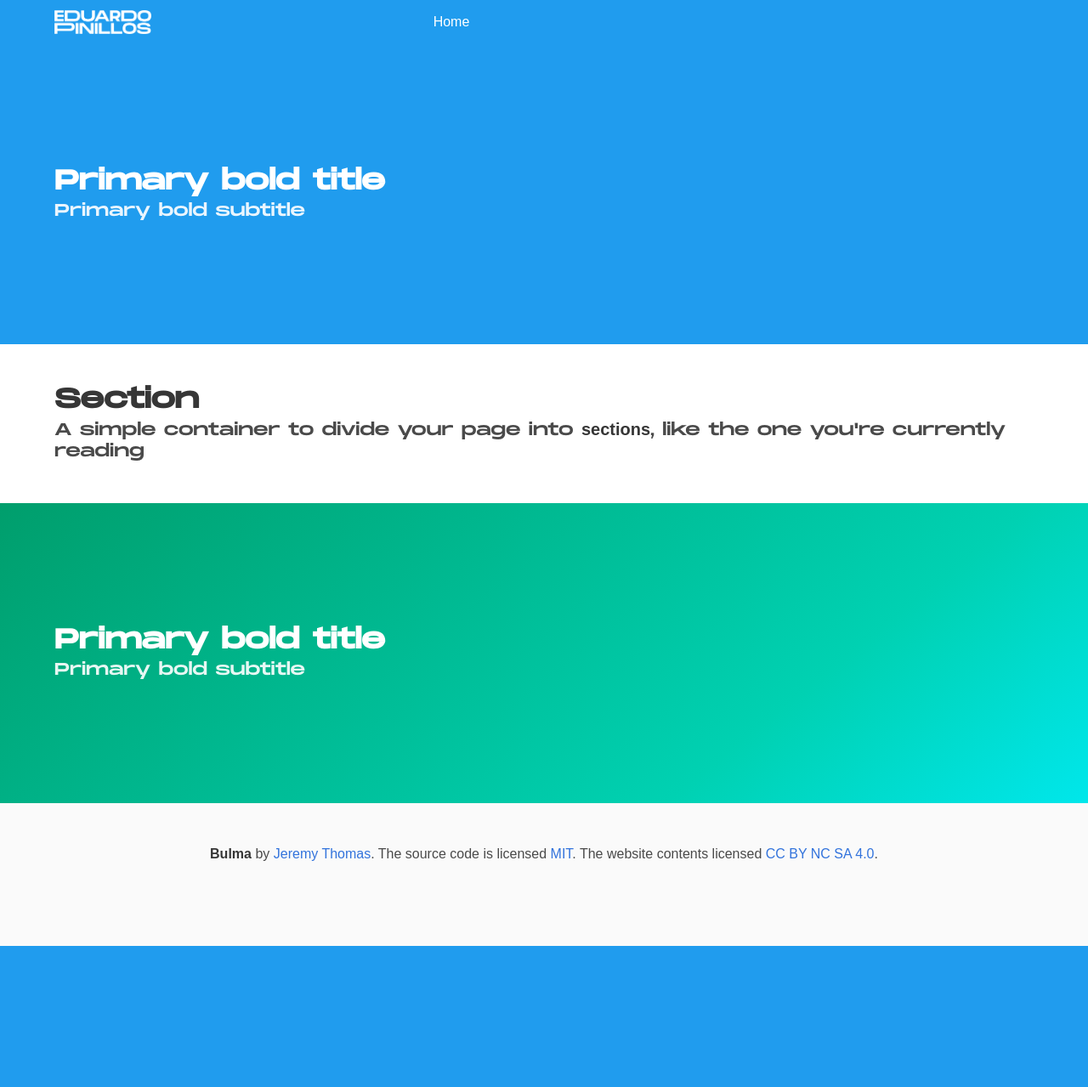
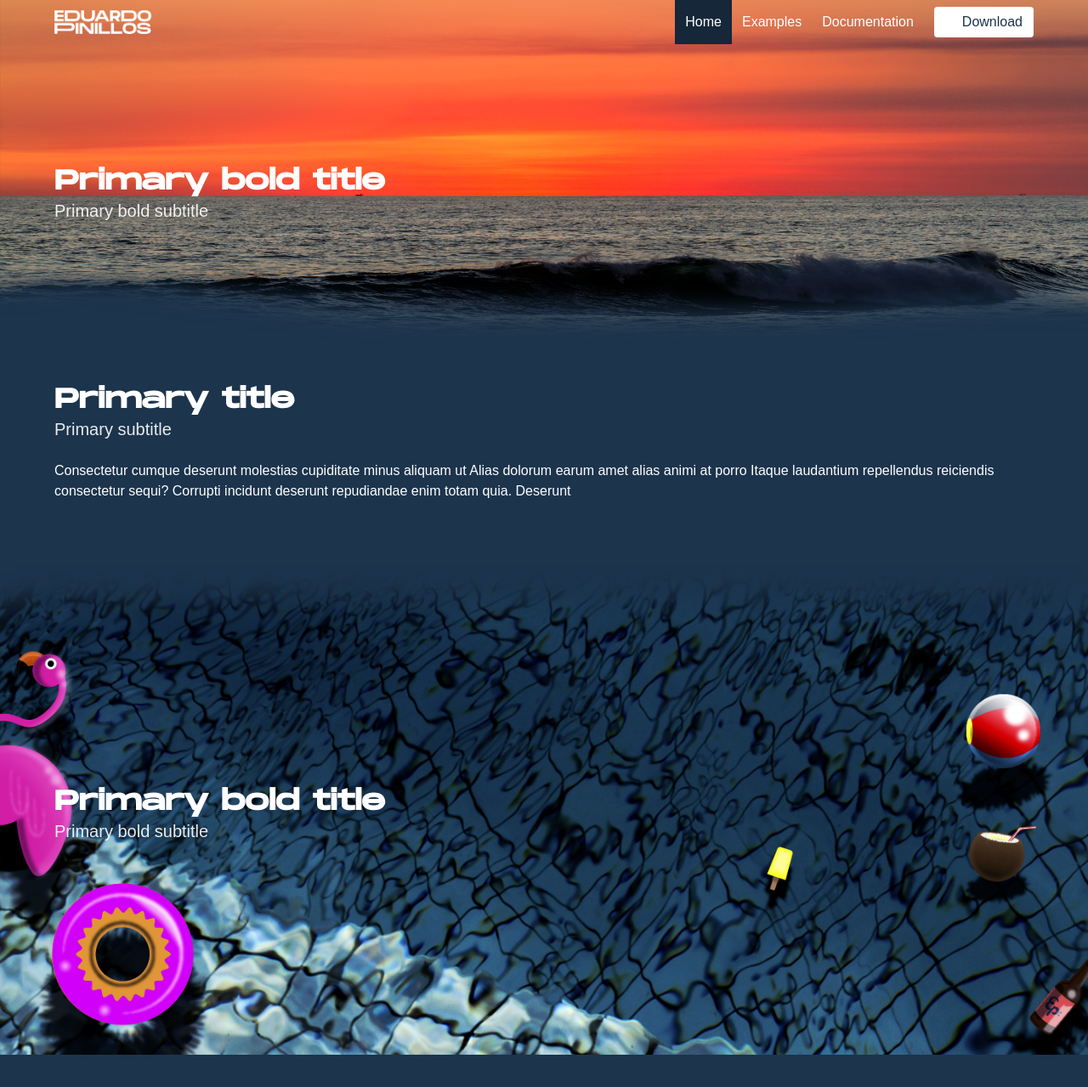
Before and after one commit to jodavle/guayo-wp, a PHP site: page /single.html in a window 1280 px wide. Shown: the whole page at 85% size. Before the commit the page ends 1113 px from the top, so only its background shows below. Run offline with PHP 8.4, Linux system fonts and the light colour scheme; some web fonts are replaced.

Commit message:
Cambios generales - casi final; pendiente hacer funcionar animación en inicio y botones redes.

```diff
--- a/single.html
+++ b/single.html
@@ -7,7 +7,7 @@
 </head>
 <body>
 
-<section class="hero is-medium is-primary is-info">
+<section class="hero is-medium is-primary" style="background-image:url(./header.png);background-repeat: no-repeat;background-size: 100% 100%;">
 
     <div class="hero-head">
             <nav class="navbar">
@@ -16,21 +16,32 @@
                         <a class="navbar-item">
                             <img src="./imagen.png" alt="">
                         </a>
+                        <span class="navbar-burger burger" data-target="navbarMenuHeroA">
+                            <span></span>
+                            <span></span>
+                            <span></span>
+                        </span>
                     </div>
-                <div class="navbar-menu">
-
+                    <div id="navbarMenuHeroA" class="navbar-menu">
                         <div class="navbar-end">
-                        <a class="navbar-item" href="">
+                            <a class="navbar-item is-active">
                                 Home
                             </a>
+                            <a class="navbar-item">
+                                Examples
+                            </a>
+                            <a class="navbar-item">
+                                Documentation
+                            </a>
+                            <span class="navbar-item">
+                                <a class="button is-primary is-inverted">
+                                    <span class="icon">
+                                        <i class="fab fa-github"></i>
+                                    </span>
+                                    <span>Download</span>
+                                </a>
+                            </span>
                         </div>
-                    <div class="navbar-end">
-                        <a class="navbar-item" href="">
-
-                        </a>
-                    </div>
-                    <div class="navbar-end"><a class="navbar-item" href=""></a></div>
-
                     </div>
                 </div>
             </nav>
@@ -47,17 +58,23 @@
     </div>
 </section>
 
-<section class="section">
+<section class="hero is-primary">
+  <div class="hero-body">
     <div class="container">
-        <h1 class="title">Section</h1>
+      <h1 class="title">
+        Primary title
+      </h1>
       <h2 class="subtitle">
-            A simple container to divide your page into <strong>sections</strong>, like the one you're currently reading
+        Primary subtitle
       </h2>
+      <p>
+      Consectetur cumque deserunt molestias cupiditate minus aliquam ut Alias dolorum earum amet alias animi at porro Itaque laudantium repellendus reiciendis consectetur sequi? Corrupti incidunt deserunt repudiandae enim totam quia. Deserunt
+      </p>
+    </div>
   </div>
 </section>
 
-
-<section class="hero is-medium is-primary is-bold">
+<section class="hero is-large is-primary is-bold" style="background-image:url(./footer.png);background-repeat: no-repeat;background-size: 100%;">
     <div class="hero-body">
         <div class="container">
             <h1 class="title">
@@ -70,13 +87,5 @@
     </div>
 </section>
 
-<footer class="footer">
-    <div class="content has-text-centered">
-        <p>
-            <strong>Bulma</strong> by <a href="https://jgthms.com">Jeremy Thomas</a>. The source code is licensed
-            <a href="http://opensource.org/licenses/mit-license.php">MIT</a>. The website contents licensed <a href="http://creativecommons.org/licenses/by-nc-sa/4.0/">CC BY NC SA 4.0</a>.
-        </p>
-    </div>
-</footer>
 </body>
 </html>
--- a/src/custom-flex.scss
+++ b/src/custom-flex.scss
@@ -14,8 +14,6 @@ $horizontalMenuSize: 15rem;
 	font-weight: 500;
 	src: url(../fonts/overpass/overpass-regular.woff) format('woff');
 }
-@mixin overpass{
-}
 
 $colorDefBlack:#000;
 $colorDefWhite:#FFF;
@@ -27,9 +25,13 @@ body {
     margin: 0 .5rem;
     color: #666;
 }
-h1,h2,h3,h4,h5,h6 {
+h1{
+	color: #111;
+	font-family: 'MonumentExtended', sans-serif;
+}
+h2,h3,h4,h5,h6 {
     color: #111;
-    font-family: 'MonumentExtended', sans-serif;
+    font-family: 'overpass', sans-serif;
 }
 
 
@@ -80,3 +82,31 @@ div.container-main{
 .is-primary{
     background:#0003;
 }
+
+
+// 2. Set your own initial variables
+// Update blue
+$blue: #1c344c;
+// Add pink and its invert
+// Add a serif family
+$family-serif: "Overpass", sans-serif;
+
+// 3. Set the derived variables
+// Use the new pink as the primary color
+$primary: $blue;
+// Use the existing orange as the danger color
+// Use the new serif family
+$family-primary: $family-serif;
+
+div.circle-data{
+	z-index:100;
+	position: absolute;
+
+	& svg{
+		width:33%;
+	}
+	& text{
+		font-size:32px;
+		color:white;
+	}
+}
```
Also changed, not shown: index.html (+14 -0 lines), footer.png (added), header.png (added), src/gridlex.css, 1 other file. Lines whose indentation alone changed are shown as unchanged.
